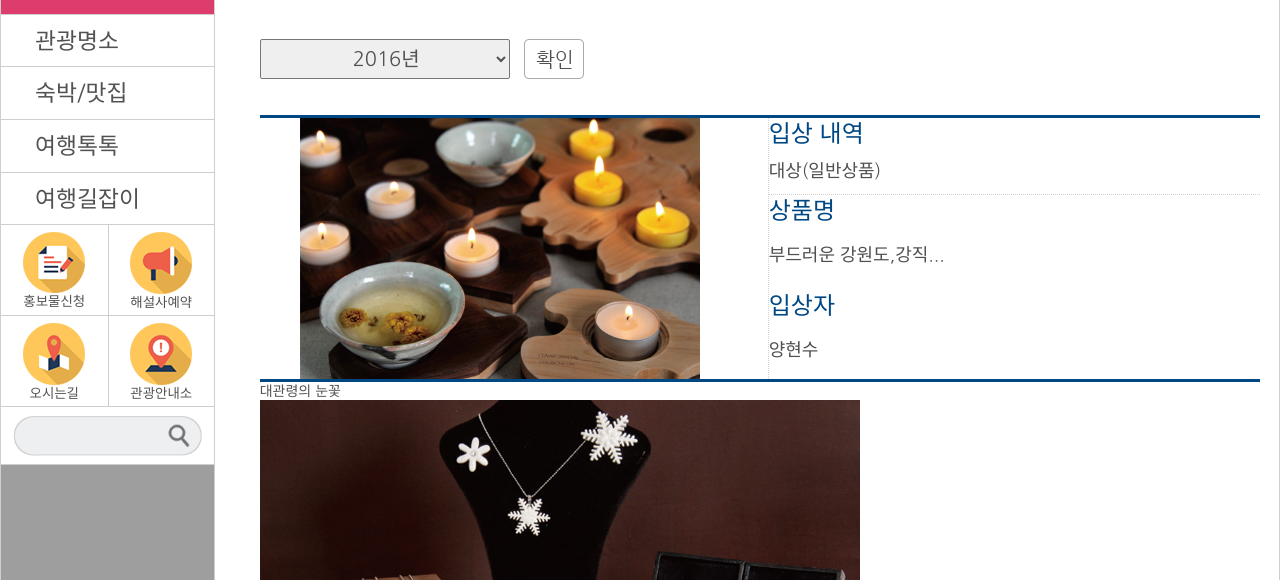
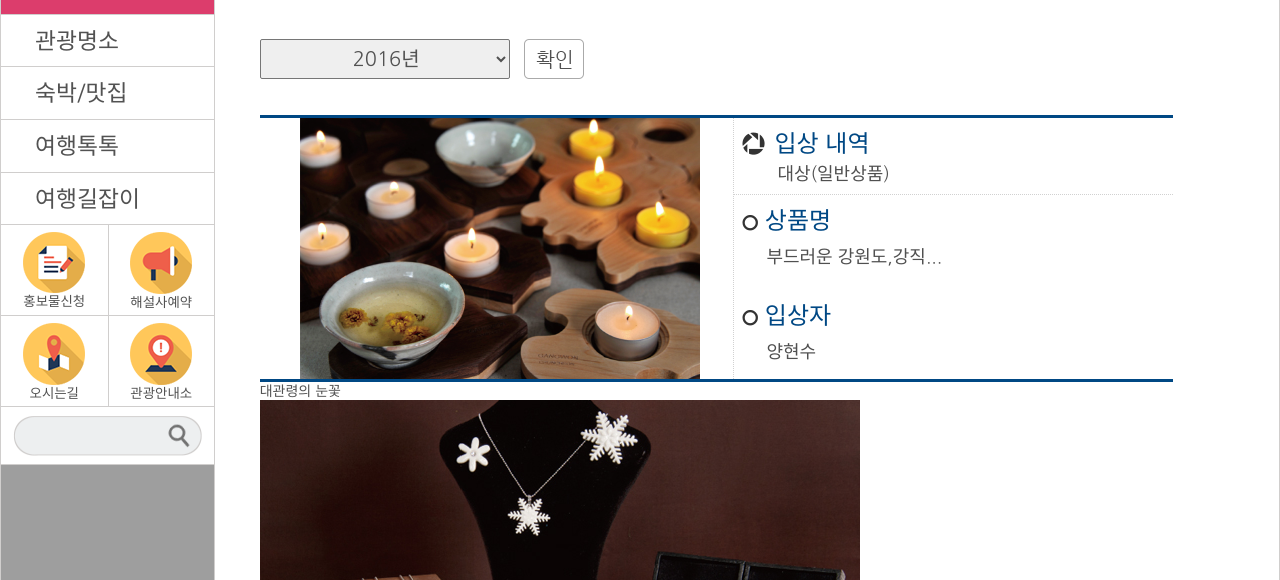
Before and after one commit to zwxc1324/gw_project, a plain HTML site: page souvenir.html in a window 1280 px wide. Shown: the part 220-800 px from the top of the page. Drawn offline with Linux system fonts and the light colour scheme; grey boxes are pictures that could not be loaded; files whose address does not match are found by name.

Commit message:
관광 기념품

```diff
--- a/css/souvenir.css
+++ b/css/souvenir.css
@@ -8,20 +8,27 @@
       font-weight: normal;
       font-style: normal;
     }
+
 #souvenir_s{width: 250px;height: 40px;font-size: 20px;padding-left: 88px;border-radius: 2px;
 	margin: 53px 10px 36px 0;}
 #souvenir_s option{font-size: 20px;}
 #souvenir_s+button{background: none;border: none;background: url(../images/common_sub/btn_enter.png) 0 0 no-repeat;
 width: 60px;height: 40px;text-indent: -9999px;margin-top: 17px;}
-.con_header{width: 1000px;height: 267px;border-top: 3px solid #004884;border-bottom: 3px solid #004884;}
+
+.con_header{width: 100%;height: 267px;border-top: 3px solid #004884;border-bottom: 3px solid #004884;}
 .image_1 img{width: 400px;height: 261px;margin-left: 40px;}
-.image_1{float: left; border-right: 1px dotted #d1d1d1;width: 509px;}
+.image_1{float: left; border-right: 1px dotted #d1d1d1;width: 52%;}
+.award>p:first-child:before,.product_name>p:first-child:before,.winner>p:first-child:before,
+.award>p:first-child:after,.product_name>p:first-child:after,.winner>p:first-child:after{font-family: "fontello";}
+.award>p:first-child:before{content: "\f345";color: #333;padding-right: 10px;}
+.product_name>p:first-child:before,.winner>p:first-child:before{content: "\f10c";color: #333;padding-right: 7px;font-size: 18px;}
 .award,.product_name,.winner{float: right;}
 .award>p:first-child,.product_name>p:first-child,.winner>p:first-child{font-size: 24px;
-color: #004884;}
+color: #004884;padding-top: 10px;padding-left: 8px;}
 .award>p:last-child,.product_name>p:last-child,.winner>p:last-child{font-size: 18px;color: #505050;
-margin-top: 18px;}
-.award{width: 491px;height: 77px;border-bottom: 1px dotted #d1d1d1;}
+margin-top: 10px;margin-left: 32px;}
+.award{width: 48%;height: 77px;border-bottom: 1px dotted #d1d1d1;}
 .award>p:first-child{margin-bottom: -7px;}
-.product_name{width: 491px;height: 95px;}
-.winner{width: 491px;height: 93px;}
+.award>p:last-child{margin-left: 43px;}
+.product_name{width: 48%;height: 95px;}
+.winner{width: 48%;height: 93px;}
```
